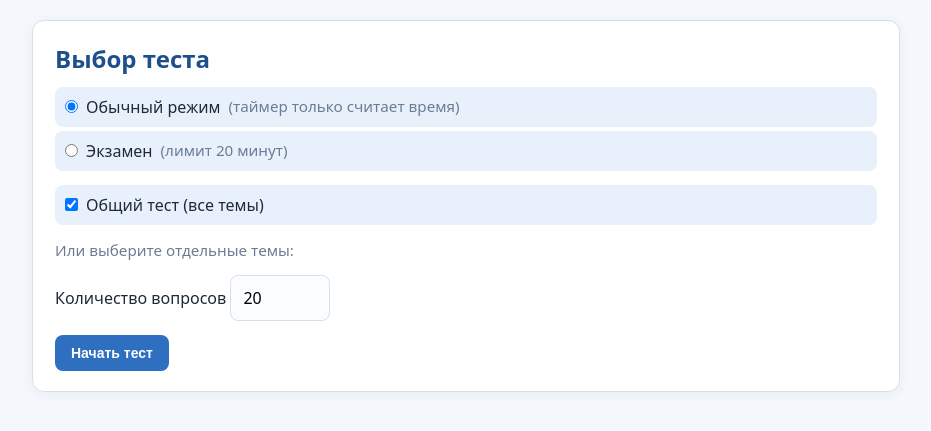
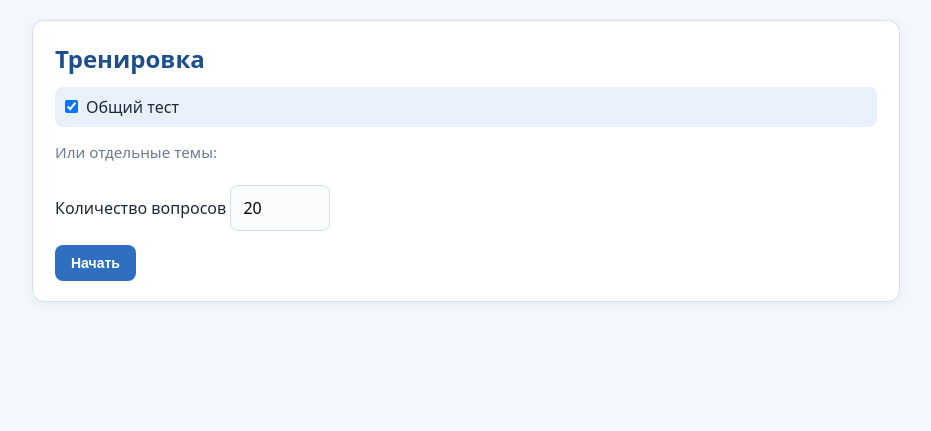
Before and after one commit to SANYAEEEE/TEST_IS, a FastAPI app: page / in a window 1280 px wide. Shown: the part 59-490 px from the top of the page, without its empty margins (174-1105 px from the left). Run offline with FastAPI, Linux system fonts and the light colour scheme; the visitor is signed in with stand-in values (Sample User, id 1); data comes from the database, SQL or seed files in the repository; parts of the project's set-up code (start-up, migrations or seed data) failed here and were passed over.

Commit message:
Version 0.252

```diff
--- a/templates/index.html
+++ b/templates/index.html
@@ -1,34 +1,22 @@
 {% extends "base.html" %}
-
 {% block content %}
 <div class="card">
-    <h1>Выбор теста</h1>
+  <h1>Тренировка</h1>
 
   {% if user %}
   <form action="/start" method="post" id="startForm">
     <div class="form-group">
-            <label class="mode-label">
-                <input type="radio" name="mode" value="practice" checked>
-                Обычный режим <span class="muted">(таймер только считает время)</span>
-            </label>
-            <label class="mode-label">
-                <input type="radio" name="mode" value="exam">
-                Экзамен <span class="muted">(лимит 20 минут)</span>
+      <label class="check">
+        <input type="checkbox" name="general" value="1" id="generalCheckbox" checked>
+        <span>Общий тест</span>
       </label>
     </div>
 
     <div class="form-group">
-            <label class="checkbox-item">
-                <input type="checkbox" name="general" value="1" id="generalCheckbox" checked>
-                <span>Общий тест (все темы)</span>
-            </label>
-        </div>
-
-        <div class="form-group">
-            <p class="muted" style="margin-bottom: 8px;">Или выберите отдельные темы:</p>
-            <div class="topics-grid">
+      <p class="muted" style="margin-bottom:8px">Или отдельные темы:</p>
+      <div class="topics">
         {% for topic in topics %}
-                <label class="checkbox-item">
+        <label class="check">
           <input type="checkbox" name="topics" value="{{ topic }}" class="topic-checkbox">
           <span>{{ topic }}</span>
         </label>
@@ -38,28 +26,23 @@
 
     <div class="form-group">
       <label>Количество вопросов
-                <input type="number" name="count" value="20" min="5" max="100" style="width: 100px;">
+        <input type="number" name="count" value="20" min="5" max="100" style="width:100px">
       </label>
     </div>
 
-        <button type="submit" class="btn">Начать тест</button>
+    <button type="submit" class="btn">Начать</button>
   </form>
   {% else %}
-    <p class="center-msg">
-        Чтобы проходить тесты, нужно <a href="/login">войти</a> или <a href="/register">зарегистрироваться</a>.
-    </p>
+  <p class="muted">Чтобы проходить тесты, <a href="/login">войдите</a> или <a href="/register">зарегистрируйтесь</a>.</p>
   {% endif %}
 </div>
 
 <script>
 const generalCheckbox = document.getElementById('generalCheckbox');
 const topicCheckboxes = document.querySelectorAll('.topic-checkbox');
-
 if (generalCheckbox) {
   generalCheckbox.addEventListener('change', () => {
-        if (generalCheckbox.checked) {
-            topicCheckboxes.forEach(cb => cb.checked = false);
-        }
+    if (generalCheckbox.checked) topicCheckboxes.forEach(cb => cb.checked = false);
   });
   topicCheckboxes.forEach(cb => {
     cb.addEventListener('change', () => {
```
Also changed, not shown: templates/exam.html (+16 -10 lines). Lines whose indentation alone changed are shown as unchanged.
